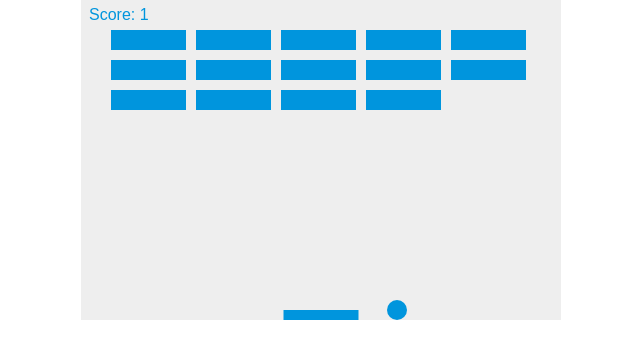
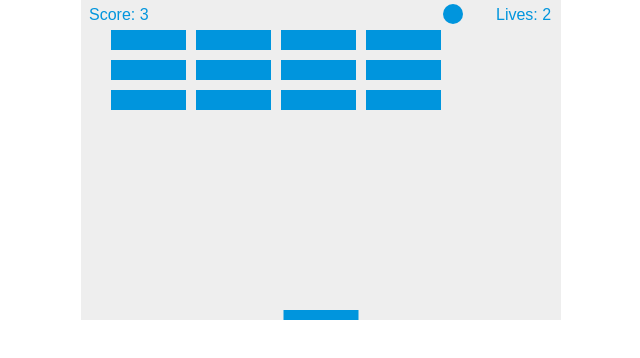
Before and after one commit to brianross93/react-mozilla-tutorial, a plain HTML site: page index.html in a window 1280 px wide. Shown: the whole page, without its empty margins (319-959 px from the left). Drawn offline with Linux system fonts and the light colour scheme.

Commit message:
completed breakout game

```diff
--- a/index.html
+++ b/index.html
@@ -35,6 +35,7 @@ var brickPadding = 10;
 var brickOffsetTop = 30;
 var brickOffsetLeft = 30;
 var score = 0;
+var lives = 3;
 
 var bricks = [];
 for(var c=0; c<brickColumnCount; c++) {
@@ -46,6 +47,7 @@ for(var c=0; c<brickColumnCount; c++) {
 
 document.addEventListener("keydown", keyDownHandler, false);
 document.addEventListener("keyup", keyUpHandler, false);
+document.addEventListener("mousemove", mouseMoveHandler, false);
 
 function keyDownHandler(e) {
     if(e.key == "Right" || e.key == "ArrowRight") {
@@ -64,6 +66,13 @@ function keyUpHandler(e) {
         leftPressed = false;
     }
 }
+
+function mouseMoveHandler(e) {
+  var relativeX = e.clientX - canvas.offsetLeft;
+  if(relativeX > 0 && relativeX < canvas.width) {
+    paddleX = relativeX - paddleWidth/2;
+  }
+}
 function collisionDetection() {
   for(var c=0; c<brickColumnCount; c++) {
     for(var r=0; r<brickRowCount; r++) {
@@ -76,7 +85,6 @@ function collisionDetection() {
           if(score == brickRowCount*brickColumnCount) {
             alert("YOU WIN, CONGRATS!");
             document.location.reload();
-            clearInterval(interval); // Needed for Chrome to end game
           }
         }
       }
@@ -120,6 +128,11 @@ function drawScore() {
   ctx.fillStyle = "#0095DD";
   ctx.fillText("Score: "+score, 8, 20);
 }
+function drawLives() {
+  ctx.font = "16px Arial";
+  ctx.fillStyle = "#0095DD";
+  ctx.fillText("Lives: "+lives, canvas.width-65, 20);
+}
 
 function draw() {
   ctx.clearRect(0, 0, canvas.width, canvas.height);
@@ -127,6 +140,7 @@ function draw() {
   drawBall();
   drawPaddle();
   drawScore();
+  drawLives();
   collisionDetection();
 
   if(x + dx > canvas.width-ballRadius || x + dx < ballRadius) {
@@ -140,9 +154,18 @@ function draw() {
       dy = -dy;
     }
     else {
-      alert("GAME OVER");
-      document.location.reload();
-      clearInterval(interval); // Needed for Chrome to end game
+      lives--;
+      if(!lives) {
+        alert("GAME OVER");
+        document.location.reload();
+      }
+      else {
+        x = canvas.width/2;
+        y = canvas.height-30;
+        dx = 3;
+        dy = -3;
+        paddleX = (canvas.width-paddleWidth)/2;
+      }
     }
   }
 
@@ -155,9 +178,10 @@ function draw() {
 
   x += dx;
   y += dy;
+  requestAnimationFrame(draw);
 }
 
-var interval = setInterval(draw, 10);
+draw();
 </script>
 
 </body>
```
